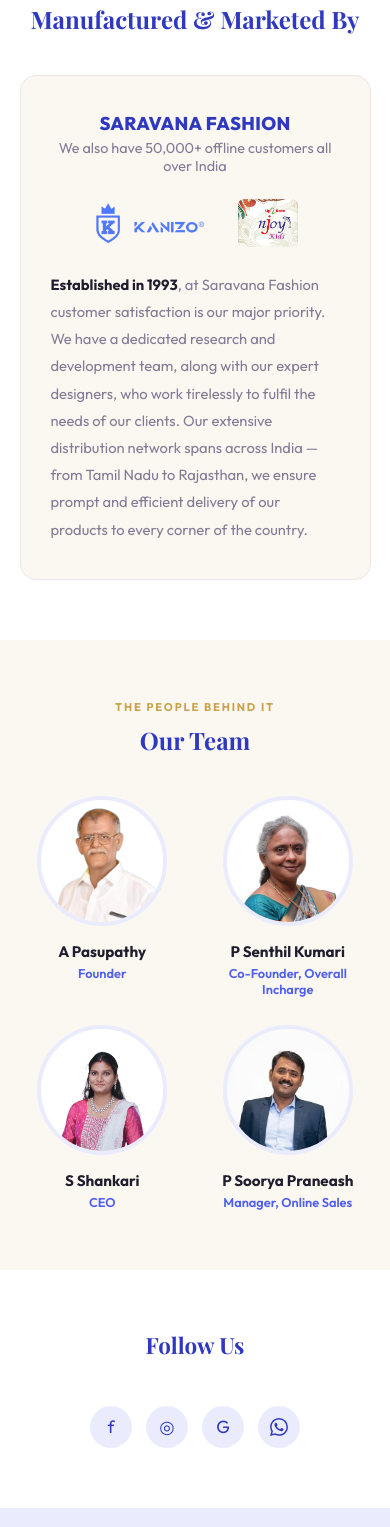
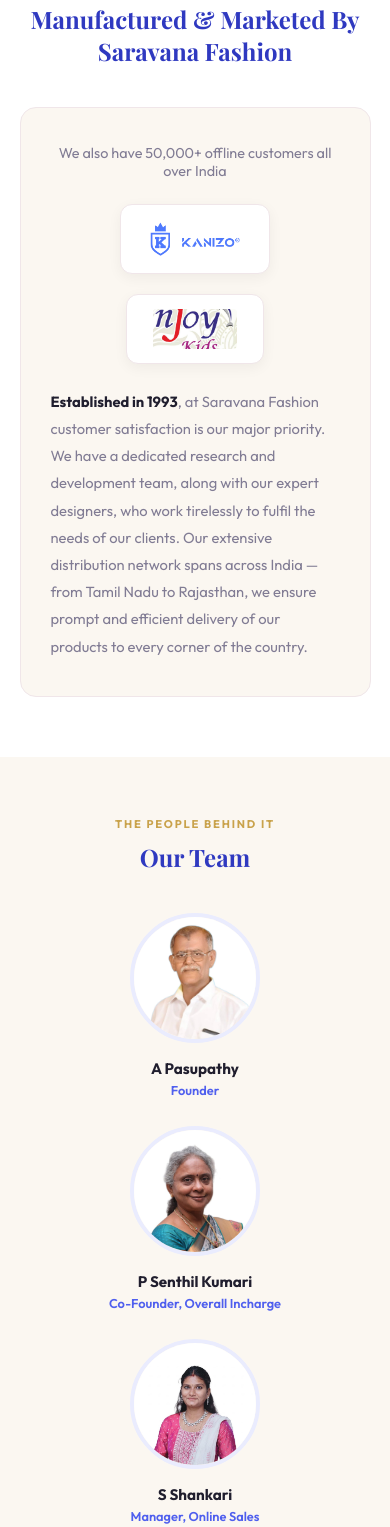
Before and after one commit to cherubimin082-art/saravana-fashion, a plain HTML site: page about.html in a window 390 px wide. Shown: the part 1445-2972 px from the top of the page. Drawn offline with nearby package versions, Linux system fonts and the light colour scheme.

Commit message:
About page: single-column team grid on mobile, proper logo cards for brands, cleaner Njoy Kids logo crop, heading includes Saravana Fashion, swap CEO/Manager titles between Shankari and Soorya
Co-Authored-By: Claude Sonnet 5 <noreply@anthropic.com>

```diff
--- a/about.html
+++ b/about.html
@@ -79,15 +79,16 @@ section{padding:60px 5vw}
 .brand-block{background:var(--cream);border:1px solid #F0E6E9;border-radius:16px;padding:36px 30px;text-align:center;max-width:760px;margin:0 auto}
 .brand-block .mfg-line{font-weight:800;color:var(--navy-deep);font-size:1.15rem;letter-spacing:.02em;margin-bottom:4px}
 .brand-block .mfg-sub{color:var(--muted);font-size:.9rem;margin-bottom:24px}
-.brand-logos{display:flex;align-items:center;justify-content:center;gap:30px;flex-wrap:wrap;margin-bottom:24px}
-.brand-logo-item{display:flex;align-items:center;justify-content:center}
-.brand-logos img{height:48px;width:auto}
-.njoy-logo-crop{width:60px;height:48px;border-radius:6px;overflow:hidden}
-.njoy-logo-crop img{width:100%;height:100%;object-fit:cover;object-position:50% 54%}
+.brand-logos{display:flex;align-items:stretch;justify-content:center;gap:20px;flex-wrap:wrap;margin-bottom:24px}
+.brand-logo-item{display:flex;align-items:center;justify-content:center;background:#fff;border:1px solid #F0E6E9;border-radius:12px;padding:14px 26px;box-shadow:0 4px 14px rgba(0,0,0,.05)}
+.brand-logos img{height:40px;width:auto}
+.njoy-logo-crop{width:84px;height:40px;border-radius:4px;overflow:hidden}
+.njoy-logo-crop img{width:100%;height:100%;object-fit:cover;object-position:50% 50%}
 .brand-block p{color:var(--muted);font-size:.92rem;line-height:1.85;text-align:left;margin:0}
 .brand-block p b{color:var(--ink)}
-.team-grid{display:grid;grid-template-columns:repeat(2,1fr);gap:28px 20px}
-@media(min-width:620px){.team-grid{grid-template-columns:repeat(4,1fr)}}
+.team-grid{display:grid;grid-template-columns:1fr;gap:28px 20px}
+@media(min-width:480px){.team-grid{grid-template-columns:repeat(2,1fr)}}
+@media(min-width:900px){.team-grid{grid-template-columns:repeat(4,1fr)}}
 .team-card{text-align:center}
 .team-photo{width:130px;height:130px;border-radius:50%;overflow:hidden;margin:0 auto 16px;border:4px solid var(--navy-light)}
 .team-photo img{width:100%;height:100%;object-fit:cover;object-position:top center}
@@ -244,14 +245,13 @@ window.addEventListener('DOMContentLoaded',function(){
   <div class="container">
     <div class="sec-head" data-reveal>
       <div class="sec-eyebrow">Our Brands</div>
-      <h2>Manufactured &amp; Marketed By</h2>
+      <h2>Manufactured &amp; Marketed By Saravana Fashion</h2>
     </div>
     <div class="brand-block" data-reveal="up">
-      <div class="mfg-line">SARAVANA FASHION</div>
       <div class="mfg-sub">We also have 50,000+ offline customers all over India</div>
       <div class="brand-logos">
         <div class="brand-logo-item"><img src="./img/kanizo-logo.png" alt="Kanizo"></div>
-        <div class="brand-logo-item"><div class="njoy-logo-crop"><img src="./img/kids-banner.jpg" alt="Njoy Kids"></div></div>
+        <div class="brand-logo-item"><div class="njoy-logo-crop"><img src="./img/njoy-kids-logo.jpg" alt="Njoy Kids"></div></div>
       </div>
       <p><b>Established in 1993</b>, at Saravana Fashion customer satisfaction is our major priority. We have a dedicated research and development team, along with our expert designers, who work tirelessly to fulfil the needs of our clients. Our extensive distribution network spans across India — from Tamil Nadu to Rajasthan, we ensure prompt and efficient delivery of our products to every corner of the country.</p>
     </div>
@@ -267,8 +267,8 @@ window.addEventListener('DOMContentLoaded',function(){
     <div class="team-grid" data-reveal="up">
       <div class="team-card"><div class="team-photo"><img src="./img/team-pasupathy.jpg" alt="A Pasupathy" loading="lazy"></div><h4>A Pasupathy</h4><p>Founder</p></div>
       <div class="team-card"><div class="team-photo"><img src="./img/team-senthilkumari.jpg" alt="P Senthil Kumari" loading="lazy"></div><h4>P Senthil Kumari</h4><p>Co-Founder, Overall Incharge</p></div>
-      <div class="team-card"><div class="team-photo"><img src="./img/team-shankari.jpg" alt="S Shankari" loading="lazy"></div><h4>S Shankari</h4><p>CEO</p></div>
-      <div class="team-card"><div class="team-photo"><img src="./img/team-soorya.jpg" alt="P Soorya Praneash" loading="lazy"></div><h4>P Soorya Praneash</h4><p>Manager, Online Sales</p></div>
+      <div class="team-card"><div class="team-photo"><img src="./img/team-shankari.jpg" alt="S Shankari" loading="lazy"></div><h4>S Shankari</h4><p>Manager, Online Sales</p></div>
+      <div class="team-card"><div class="team-photo"><img src="./img/team-soorya.jpg" alt="P Soorya Praneash" loading="lazy"></div><h4>P Soorya Praneash</h4><p>CEO</p></div>
     </div>
   </div>
 </section>
```
Also changed, not shown: img/njoy-kids-logo.jpg (added).
